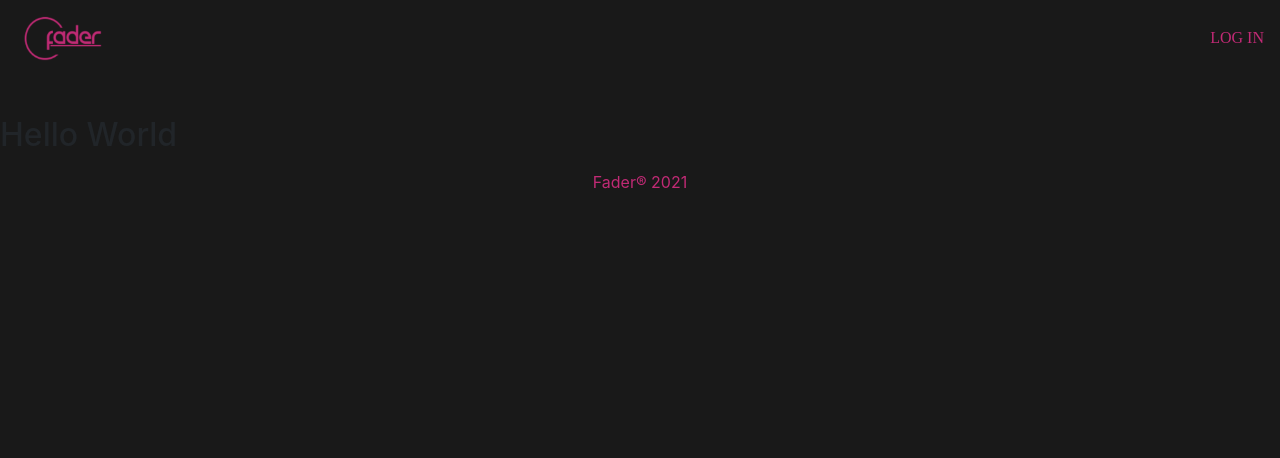
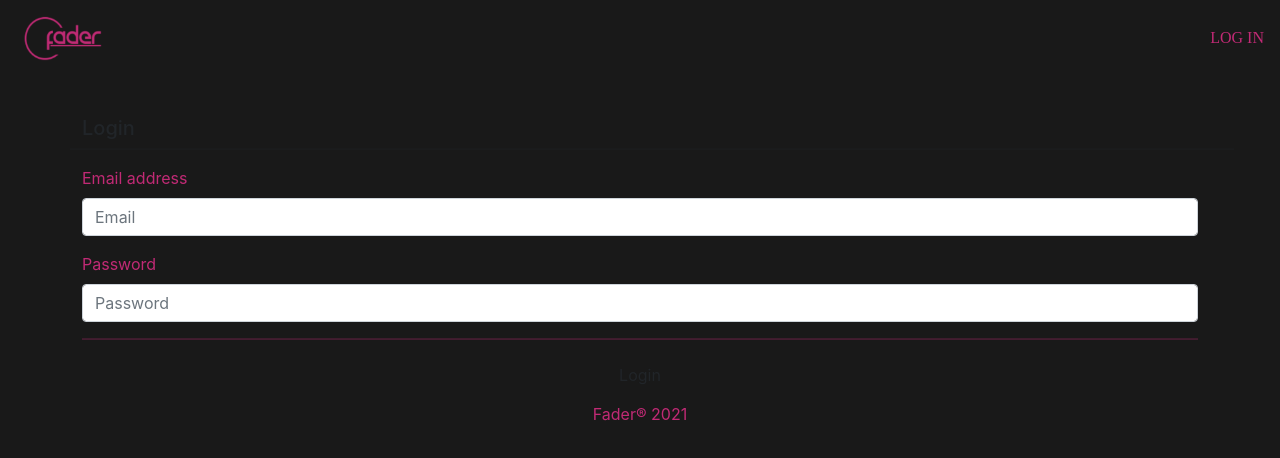
Before and after one commit to ElderBass/Fader, a React (Create React App) app in the folder client/: page /login in a window 1280 px wide. Shown: the top 458 px of the page. Built offline with nearby package versions, Linux system fonts and the light colour scheme.

Commit message:
Got the signin flow down. Replaced modals with simple divs that will need styling.

```diff
--- a/client/src/App.js
+++ b/client/src/App.js
@@ -2,7 +2,7 @@ import React from "react";
 import { BrowserRouter as Router, Route } from "react-router-dom";
 import Navbar from "./components/Navbar";
 import SignupForm from "./components/SignupForm";
-import LoginForm from "./components/LoginForm";
+import Login from "./pages/Login";
 import Footer from "./components/Footer";
 import Home from "./pages/Home";
 import Browse from "./pages/BrowseArtists/BrowseArtists";
@@ -16,15 +16,15 @@ function App() {
       <Router>
         <UserProvider>
           <Navbar />
-          <SignupForm />
-          <LoginForm />
+
 
           <div className="mainContainer">
-          <Home/>
+            <Route exact path="/" component={Home} />
+            <Route exact path="/signup" component={SignupForm} />
+            <Route exact path="/login" component={Login} />
             <Route path="/artists" component={Browse} />
             {/* <Route exact path="/drumpad" component={Drumpad} />
-        <Route exact path="/profile" component={UserProfile} />
-        <Route path="/artists" component={AllArtists} /> */}
+        <Route exact path="/profile" component={UserProfile} /> */}
           </div>
           <Footer />
         </UserProvider>
--- a/client/src/components/LoginForm/index.js
+++ b/client/src/components/LoginForm/index.js
@@ -1,55 +1,43 @@
 import React from "react";
-import { LOGIN_USER } from "../../utils/action";
-import API from "../../utils/API";
 
-import { useUserContext } from "../../utils/UserState";
+//import { useUserContext } from "../../utils/UserState";
 
 const LoginForm = (props) => {
+  // const [state, dispatch] = useUserContext();
 
-  const [ state, dispatch ] = useUserContext();
-
-  const handleSignIn = (e) => {
-    e.preventDefault();
-    const user = {
-      email: e.target.email.value,
-      password: e.target.password.value,
-    }
-    console.log("user in login =", user)
-    API.login(user)
-      .then(result => {
-
-        dispatch({
-          type: LOGIN_USER,
-          user: result.data
-        })
-      })
-      .catch(err => console.log(err));
-
-  }
+  // const handleSignIn = (e) => {
+  //   e.preventDefault();
+  //   const user = {
+  //     email: e.target.email.value,
+  //     password: e.target.password.value,
+  //   };
+  //   console.log("user in login =", user);
+  //   API.login(user)
+  //     .then((result) => {
+  //       console.log("result in login = ", result.data);
+  //       dispatch({
+  //         type: LOGIN_USER,
+  //         user: result.data,
+  //       });
+  //       //window.location.href = "/";
+  //     })
+  //     .catch((err) => console.log(err));
+  // };
 
   return (
-    <div
-      className="modal fade"
-      id="loginModal"
-      tabIndex="-1"
-      aria-labelledby="login"
-      aria-hidden="true"
-    >
-      <div className="modal-dialog">
-        <div className="modal-content">
-          <div className="modal-header">
-            <h5 className="modal-title" id="login">
+    <div className="container loginContainer">
+      <div className="row">
+        <h5 className="loginHeader" id="login">
           Login
         </h5>
-            <button
-              type="button"
-              className="btn-close"
-              data-bs-dismiss="modal"
-              aria-label="Close"
-            ></button>
+        <hr />
       </div>
-          <div className="modal-body">
-            <form className="login needs-validation" noValidate onSubmit={handleSignIn}>
+      <div className="row">
+        <form
+          className="login needs-validation"
+          noValidate
+          onSubmit={props.handleSignIn}
+        >
           <div className="form-group">
             <label htmlFor="email">Email address</label>
             <input
@@ -78,14 +66,8 @@ const LoginForm = (props) => {
               Please enter your password for your Quilava account.
             </div>
           </div>
-              <div className="modal-footer">
-                <button
-                  type="button"
-                  className="btn btn-secondary"
-                  data-bs-dismiss="modal"
-                >
-                  Close
-                </button>
+          <hr />
+          <div className="row loginFooter">
             <button type="submit" id="loginBtn" className="btn btn-default">
               Login
             </button>
@@ -93,9 +75,7 @@ const LoginForm = (props) => {
         </form>
       </div>
     </div>
-      </div>
-    </div>
   );
-}
+};
 
 export default LoginForm;
--- /dev/null
+++ b/client/src/components/LoginMessage/index.js
@@ -0,0 +1,26 @@
+import React from "react";
+import { Link } from "react-router-dom";
+
+import "./style.css";
+
+const LoginMessage = (props) => {
+  return (
+    <div className="container">
+      <div className="row">
+        <h4 className="loginMessageHeader">Excellent.</h4>
+      </div>
+      <hr />
+      <div className="row">
+        <h6>You're all signed in. Go make some magic happen.</h6>
+      </div>
+      <hr />
+      <div className="modal-footer">
+        <Link to="/">
+          <button type="button">Continue to Fader</button>
+        </Link>
+      </div>{" "}
+    </div>
+  );
+};
+
+export default LoginMessage;
--- a/client/src/components/Navbar/index.js
+++ b/client/src/components/Navbar/index.js
@@ -34,9 +34,11 @@ function NavTabs() {
                 </a>
               </>
             ) : (
-              <a data-bs-toggle="modal" data-bs-target="#loginModal">
+              <Link to="/login"
+              //data-bs-toggle="modal" data-bs-target="#loginModal"
+              >
                 LOG IN{" "}
-              </a>
+              </Link>
             )}
           </Navbar.Text>
         </Navbar.Collapse>
--- a/client/src/components/SignupForm/index.js
+++ b/client/src/components/SignupForm/index.js
@@ -2,6 +2,7 @@ import React from "react";
 import { useUserContext } from "../../utils/UserState";
 import API from "../../utils/API";
 import { ADD_USER } from "../../utils/action";
+import LoginForm from "../LoginForm";
 
 const SignupForm = (props) => {
 
@@ -31,7 +32,6 @@ const SignupForm = (props) => {
       console.log(user)
       API.addUser(user)
         .then(result => {
-          console.log("result inside add user front end = ", result.data);
           dispatch({
             type: ADD_USER,
             user: result.data
@@ -40,8 +40,8 @@ const SignupForm = (props) => {
         .catch(err => console.log(err));
 
     }
-  return (
-    <div
+  return ( <>
+    {state.isSignedUp ? ( <div
       className="modal fade"
       id="signUpModal"
       tabIndex="-1"
@@ -52,7 +52,7 @@ const SignupForm = (props) => {
       <div className="modal-dialog">
         <div className="modal-content">
           <div className="modal-header">
-            <h5 className="modal-title" id="mixes">
+            <h5 className="modal-title">
               Sign Up
             </h5>
             <button
@@ -204,7 +204,7 @@ const SignupForm = (props) => {
                   id="signupBtn"
                   className="btn btn-default"
                 >
-                  Sign Up
+                 <a href="/">Sign Up</a>
                 </button>
               </div>
             </form>
@@ -212,6 +212,9 @@ const SignupForm = (props) => {
         </div>
       </div>
     </div>
+    ) : (<LoginForm/>)
+    }
+    </>
   );
 }
 
--- a/client/src/pages/Home/index.js
+++ b/client/src/pages/Home/index.js
@@ -9,7 +9,7 @@ const Home = (props) => {
 
   useEffect(() => {
     console.log(state.user)
-  })
+  }, []);
 
   return (
     <div>
--- /dev/null
+++ b/client/src/pages/Login/index.js
@@ -0,0 +1,42 @@
+import React from "react";
+import LoginForm from "../../components/LoginForm";
+import LoginMessage from "../../components/LoginMessage";
+import { useUserContext } from "../../utils/UserState";
+import { LOGIN_USER } from "../../utils/action";
+import API from "../../utils/API";
+import "./style.css";
+
+const Login = (props) => {
+  const [state, dispatch] = useUserContext();
+
+  const handleSignIn = (e) => {
+    e.preventDefault();
+    const user = {
+      email: e.target.email.value,
+      password: e.target.password.value,
+    };
+    console.log("user in login =", user);
+    API.login(user)
+      .then((result) => {
+        console.log("result in login = ", result.data);
+        dispatch({
+          type: LOGIN_USER,
+          user: result.data,
+        });
+        //window.location.href = "/";
+      })
+      .catch((err) => console.log(err));
+  };
+
+  return (
+    <>
+      {!state.isLoggedIn ? (
+        <LoginForm handleSignIn={handleSignIn} />
+      ) : (
+        <LoginMessage />
+      )}
+    </>
+  );
+};
+
+export default Login;
--- a/client/src/utils/UserState.js
+++ b/client/src/utils/UserState.js
@@ -12,6 +12,7 @@ const reducer = (state, action) => {
     return {
       ...state,
       user: action.user,
+      isSignedUp: true,
     }
 
   case LOGIN_USER:
@@ -31,7 +32,8 @@ const UserProvider = ({ value = [], ...props }) => {
   const [state, dispatch] = useReducer(reducer, {
     user: {},
     userToken: "", //can I just set this to mongo _id somehow?
-    isLoggedIn: false
+    isLoggedIn: false,
+    isSignedUp: false,
   });
 
   return <Provider value={[state, dispatch]} {...props}/>;
```
Also changed, not shown: client/src/components/LoginMessage/style.css (added), client/src/pages/Login/style.css (added). Lines whose indentation alone changed are shown as unchanged.
